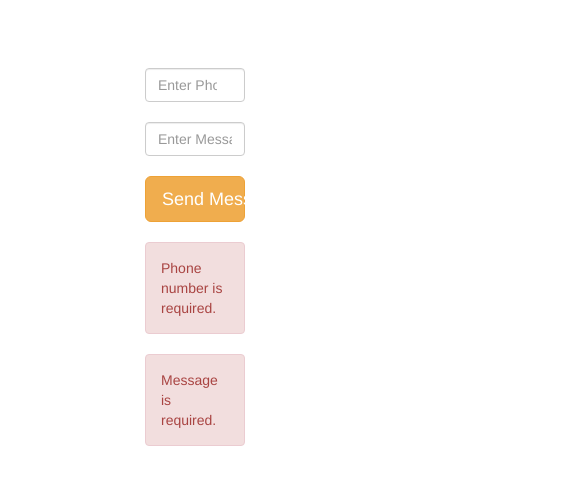
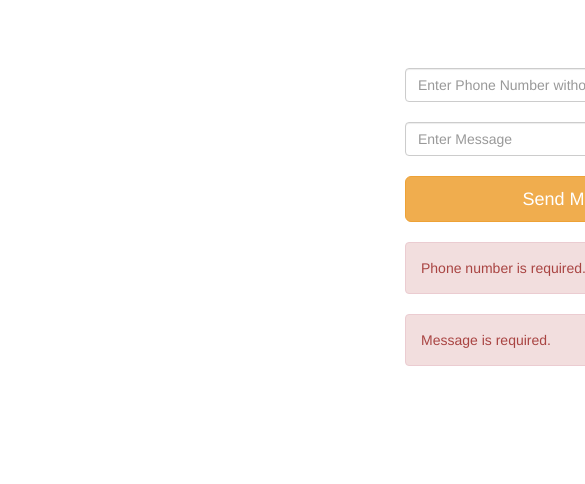
Before and after one commit to michaeldiguiseppi/angular_texting_app, a website: page src/index.html in a window 390 px wide. Shown: the part 106-590 px from the top of the page, 585 px wide, since content can reach past the window. Drawn offline with nearby package versions, Linux system fonts and the light colour scheme; some packages are replaced by stand-ins of ours.

Commit message:
Changing formatting for mobile.

```diff
--- a/src/index.html
+++ b/src/index.html
@@ -13,7 +13,7 @@
       <br />
       <div ng-controller="textController">
         <div class="row">
-          <div class="col-lg-4 col-lg-offset-4 col-xs-4 col-xs-offset-4">
+          <div class="col-lg-4 col-lg-offset-4 col-xs-12 col-xs-offset-12">
             <div class="alert alert-success" ng-if="success">
               {{ success }}
             </div>
@@ -22,26 +22,26 @@
         <br />
         <form class="form-horizontal" ng-submit="sendMessage(messageForm)" name="messageForm" novalidate>
           <div class="row">
-            <div class="col-lg-4 col-lg-offset-4 col-xs-4 col-xs-offset-4">
+            <div class="col-lg-4 col-lg-offset-4 col-xs-12 col-xs-offset-12">
               <input type="number" class="form-control" placeholder="Enter Phone Number without punctuation (5555555555)" ng-model="number" name="number" ng-minlength="10" required />
             </div>
           </div>
           <br />
           <div class="row">
-            <div class="col-lg-4 col-lg-offset-4 col-xs-4 col-xs-offset-4">
+            <div class="col-lg-4 col-lg-offset-4 col-xs-12 col-xs-offset-12">
               <input type="text" class="form-control" placeholder="Enter Message" ng-model="message" name="message" required ng-minlength="20"/>
             </div>
           </div>
           <br />
           <div class="row">
-            <div class="col-lg-4 col-lg-offset-4 col-xs-4 col-xs-offset-4">
+            <div class="col-lg-4 col-lg-offset-4 col-xs-12 col-xs-offset-12">
               <button type="submit" class="btn btn-lg btn-warning full-width">Send Message!</button>
             </div>
           </div>
         </form>
         <br />
         <div class="row">
-          <div class="col-lg-4 col-lg-offset-4 col-xs-4 col-xs-offset-4">
+          <div class="col-lg-4 col-lg-offset-4 col-xs-12 col-xs-offset-12">
             <div class="alert alert-danger" ng-messages="messageForm.number.$error" ng-show="messageForm.number.$error.required || messageForm.number.$error.minlength" multiple>
               <div ng-message="required">Phone number is required.</div>
               <div ng-message="minlength">Phone number must be 10 characters.</div>
@@ -49,7 +49,7 @@
           </div>
         </div>
         <div class="row">
-          <div class="col-lg-4 col-lg-offset-4 col-xs-4 col-xs-offset-4">
+          <div class="col-lg-4 col-lg-offset-4 col-xs-12 col-xs-offset-12">
             <div class="alert alert-danger" ng-messages="messageForm.message.$error" ng-show="messageForm.message.$error.required || messageForm.message.$error.minlength" multiple>
               <div ng-message="required">Message is required.</div>
               <div ng-message="minlength">Message must be 20 characters.</div>
```
